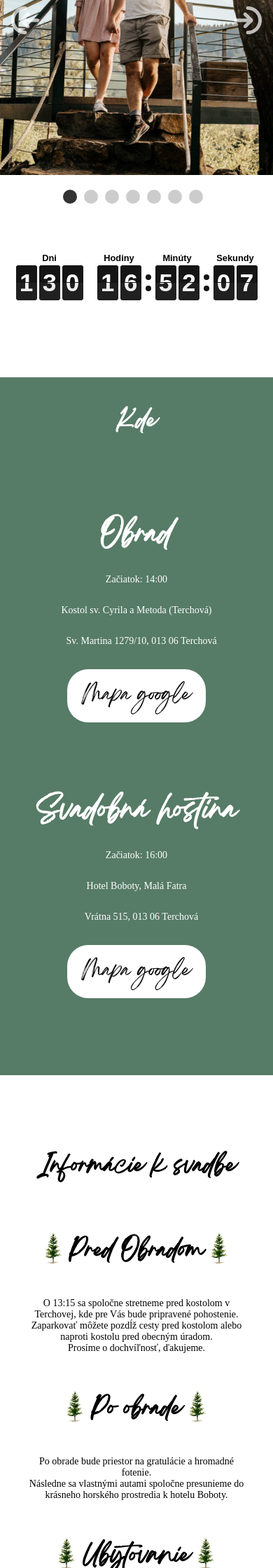
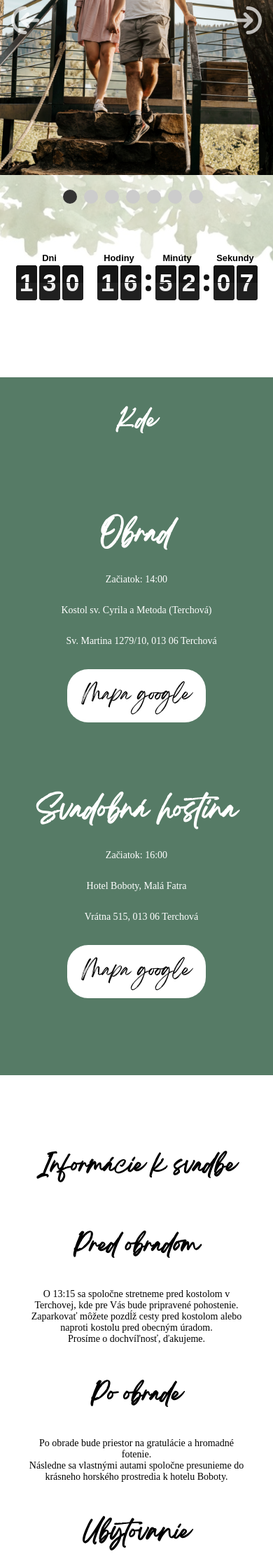
Before and after one commit to Gether1996/MainFolder, a Django app: page / in a window 390 px wide. Shown: the part 396-2636 px from the top of the page at 70% size. Run offline with Django 4.2, Linux system fonts and the light colour scheme; data comes from the database, SQL or seed files in the repository; some web fonts are replaced.

Commit message:
frgse
rt

```diff
--- a/static/style.css
+++ b/static/style.css
@@ -20,10 +20,13 @@ section {
     padding-bottom: 20px;
 }
 
-.strom {
-    margin: 20px;
-    width: 30px;
-    margin-bottom: 30px;
+.stromy {
+  position: absolute;
+  top: 2000px;
+  left: 0;
+  width: 100%;
+  z-index: -1;
+  opacity: 0.3;
 }
 
 .main-container h1{
@@ -431,10 +434,13 @@ button[type="submit"]:hover {
         margin-right: 10px;
     }
 
-    .strom {
-        margin: 10px;
-        width: 25px;
-        margin-bottom: 20px;
+    .stromy {
+      position: fixed;
+      top: 100px;
+      left: -200px;
+      width: 800px;
+      z-index: -1;
+      opacity: 0.3;
     }
 
     .main-container h2{
--- a/viewer/templates/homepage.html
+++ b/viewer/templates/homepage.html
@@ -54,10 +54,11 @@
 </section>
 
 <section id="info">
+    <img class="stromy" src="{% static 'images/stromy.jpg' %}">
     <h1 class="section-h1">Informácie k svadbe</h1>
     <div class="info-containers">
         <div class="info-container">
-            <h3 style="display: flex; justify-content: center; align-items: center;"><img class="strom" src="{% static 'images/strom.jpg' %}">Pred Obradom<img class="strom" src="{% static 'images/strom.jpg' %}"></h3>
+            <h3>Pred obradom</h3>
             <p>
                 O 13:15 sa spoločne stretneme pred kostolom v Terchovej, kde pre Vás bude pripravené pohostenie.
                 <br>
@@ -67,7 +68,7 @@
             </p>
         </div>
         <div class="info-container">
-            <h3 style="display: flex; justify-content: center; align-items: center;"><img class="strom" src="{% static 'images/strom.jpg' %}">Po obrade<img class="strom" src="{% static 'images/strom.jpg' %}"></h3>
+            <h3>Po obrade</h3>
             <p>
                 Po obrade bude priestor na gratulácie a hromadné fotenie.
                 <br>
@@ -75,7 +76,7 @@
             </p>
         </div>
         <div class="info-container">
-            <h3 style="display: flex; justify-content: center; align-items: center;"><img class="strom" src="{% static 'images/strom.jpg' %}">Ubytovanie<img class="strom" src="{% static 'images/strom.jpg' %}"></h3>
+            <h3>Ubytovanie</h3>
             <p>
                 Aby ste sa nemuseli nijak obmedzovať, máme pre Vás zabezpečené ubytovanie priamo v hoteli Boboty, v ktorom sa bude konať svadobná hostina.
                 <br>
@@ -85,7 +86,7 @@
             </p>
         </div>
         <div class="info-container">
-            <h3 style="display: flex; justify-content: center; align-items: center;"><img class="strom" src="{% static 'images/strom.jpg' %}">Zábava<img class="strom" src="{% static 'images/strom.jpg' %}"></h3>
+            <h3>Zábava</h3>
             <p>
                 Celým večerom (a nocou) nás bude sprevádzať česká kapela Astmatic.
                 <br>
@@ -93,7 +94,7 @@
             </p>
         </div>
         <div class="info-container">
-            <h3 style="display: flex; justify-content: center; align-items: center;"><img class="strom" src="{% static 'images/strom.jpg' %}">Deti<img class="strom" src="{% static 'images/strom.jpg' %}"></h3>
+            <h3>Deti</h3>
             <p>
                 Budeme radi, ak si náš deň užijete s nami a budeme ho spoločne brať ako jednu veľkú párty.
                 <br>
@@ -103,7 +104,7 @@
             </p>
         </div>
         <div class="info-container">
-            <h3 style="display: flex; justify-content: center; align-items: center;"><img class="strom" src="{% static 'images/strom.jpg' %}">Dary<img class="strom" src="{% static 'images/strom.jpg' %}"></h3>
+            <h3>Dary</h3>
             <p>
                 Milá rodinka a kamaráti, nelámte si hlavu nad vecnými darmi, pre nás je najdôležitejšie, že s nami oslavite tento náš deň.
                 <br>
@@ -113,7 +114,7 @@
             </p>
         </div>
         <div class="info-container">
-            <h3 style="display: flex; justify-content: center; align-items: center;"><img class="strom" src="{% static 'images/strom.jpg' %}">Dress Code<img class="strom" src="{% static 'images/strom.jpg' %}"></h3>
+            <h3>Dress Code</h3>
             <p>
                 Ak by ste sa chceli zladiť s našou svadbou, odporúčili by sme Vám tieto farby:
             </p>
```
Also changed, not shown: static/images/strom.jpg (deleted), static/images/stromy.jpg (added).
